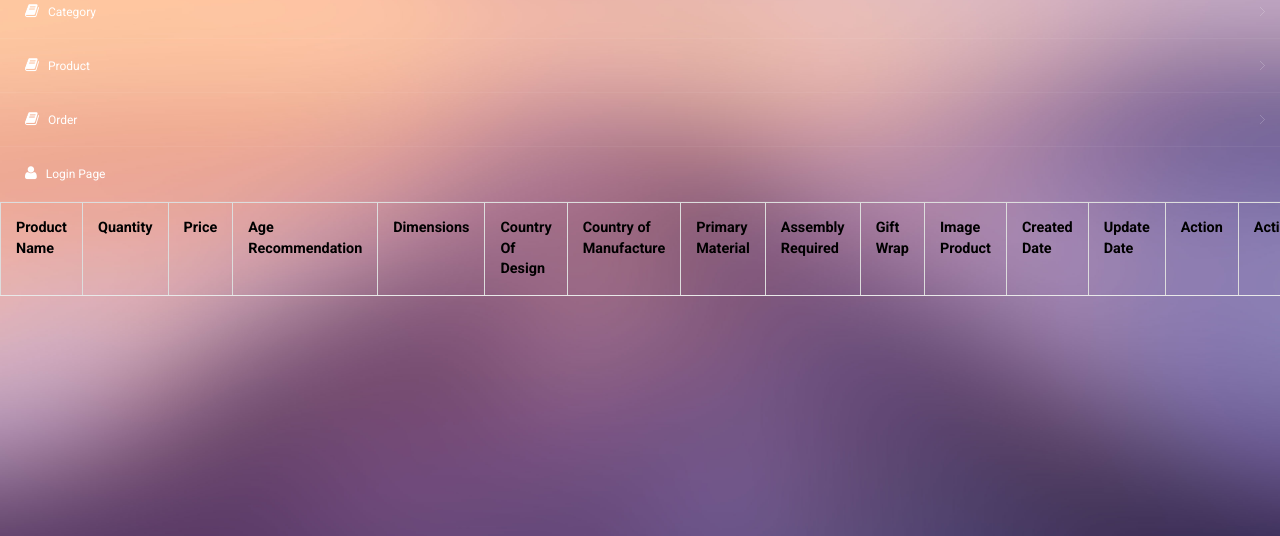
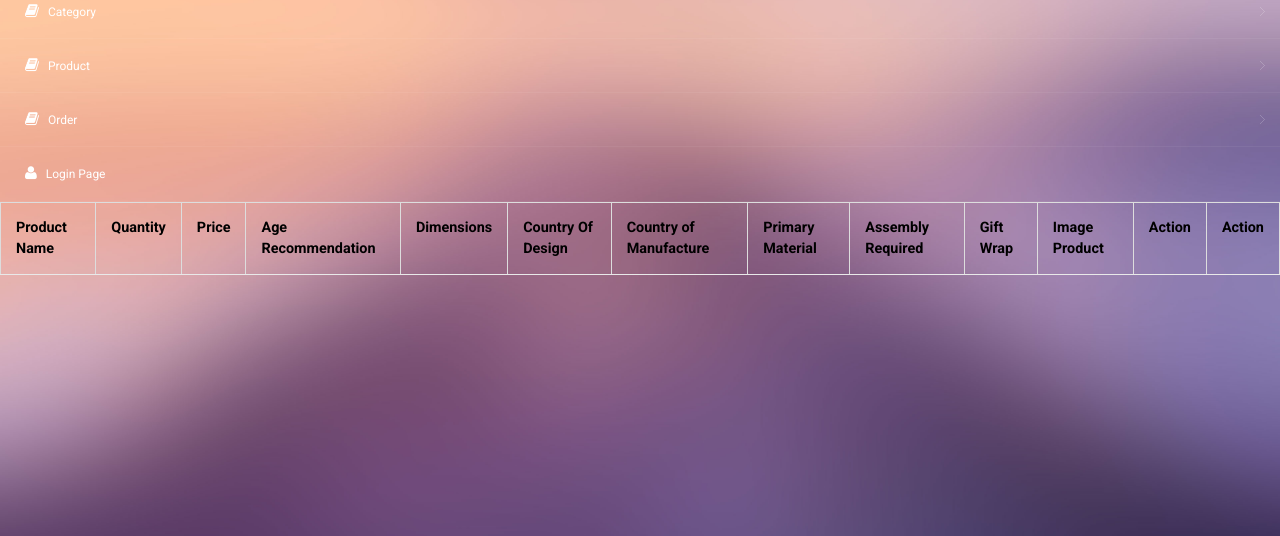
Before and after one commit to NguyenThanhChuong98/project, a Flask app: page /admin/view_all_products in a window 1280 px wide. Shown: the part 202-738 px from the top of the page. Run offline with Flask 2, Linux system fonts and the light colour scheme; data that the repository does not hold is empty; some libraries are stand-ins or nearby versions.

Commit message:
update code 30/11

```diff
--- a/Desktop/toystore/shop/forms.py
+++ b/Desktop/toystore/shop/forms.py
@@ -66,7 +66,7 @@
     product_name = StringField('Product Name',validators=[DataRequired(),Length(min=2, max=20)])
     quantity = IntegerField('Quantity',validators=[DataRequired()])
     price = IntegerField('Price',validators=[DataRequired()])
-    age_recommendation = StringField('Age Recommendation',validators=[DataRequired(),Length(min=2, max=500)])
+    age_recommendation = StringField('Age Recommendation',validators=[DataRequired()])
     dimensions = StringField('Dimensions',validators=[DataRequired(),Length(min=2, max=500)])
     country_of_design = StringField('Country Of Design',validators=[DataRequired(),Length(min=2, max=500)])
     country_of_manufacture = StringField('Country Of Manufacture',validators=[DataRequired(),Length(min=2, max=500)])
--- a/Desktop/toystore/shop/routes.py
+++ b/Desktop/toystore/shop/routes.py
@@ -158,7 +158,8 @@
         update_product.assembly_required = form.assembly_required.data
         update_product.gift_wrap = form.gift_wrap.data
         update_product.image_product = photos.save(request.files.get('image_product'))
-        update_category.update_date = datetime.datetime.utcnow()
+        update_product.update_date = datetime.datetime.utcnow()
+        db.session.add(update_product)
         db.session.commit()
         flash(f"Product has been updated", "success")
         return redirect(url_for('view_all_products', product_id=update_product.id))
--- a/Desktop/toystore/shop/templates/staff/add_category.html
+++ b/Desktop/toystore/shop/templates/staff/add_category.html
@@ -4,7 +4,7 @@
     <form method="POST" action="">
         {{ form.hidden_tag() }}
         <fieldset class="form-group">
-            <legend class="border-bottom mb-4">{{ legend }}</legend>
+           <div class="col-xs-2">
             <div class="form-group">
                 {{ form.category_name.label(class="form-control-label") }}
                 {% if form.category_name.errors %}
@@ -18,6 +18,7 @@
                 {{ form.category_name(class="form-control form-control-lg") }}
                 {% endif %}
             </div>
+        </div>
     </fieldset>
     <div class="form-group">
         {{ form.submit(class="btn btn-outline-info") }}
--- a/Desktop/toystore/shop/templates/staff/add_product.html
+++ b/Desktop/toystore/shop/templates/staff/add_product.html
@@ -4,7 +4,7 @@
     <form method="POST" action="" enctype="multipart/form-data">
         {{ form.hidden_tag() }}
         <fieldset class="form-group" >
-            <legend class='border-bottom mb-4'>Account Info</legend>
+           <div class="col-xs-2">
             <label for='Categories'>Add a category</label>
             <select name='categories' id='categories' class='form-control'>
                 <option value="">Select a category</option>
@@ -130,7 +130,7 @@
                 {{ form.assembly_required(class="form-control form-control-lg") }}
                 {% endif %}
             </div>
-                 <div class="form-group">
+            <div class="form-group">
                 {{ form.gift_wrap.label(class="form-control-label") }}
                 {% if form.gift_wrap.errors %}
                 {{ form.gift_wrap(class="form-control form-control-lg is-invalid") }}
@@ -152,6 +152,7 @@
                 {% endfor %}
                 {% endif %}
             </div>
+             </div>
         </fieldset>
         <div class="form-group">
             {{ form.submit(class="btn btn-outline-info") }}
--- a/Desktop/toystore/shop/templates/staff/update_category.html
+++ b/Desktop/toystore/shop/templates/staff/update_category.html
@@ -4,7 +4,7 @@
     <form method="POST" action="">
         {{ form.hidden_tag() }}
         <fieldset class="form-group">
-            <legend class="border-bottom mb-4">{{ legend }}</legend>
+           <div class="col-xs-2">
             <div class="form-group">
                 {{ form.category_name.label(class="form-control-label") }}
                 {% if form.category_name.errors %}
@@ -19,6 +19,7 @@
                 {% endif %}
             </div>
         </fieldset>
+    </div>
     <div class="form-group">
         {{ form.submit(class="btn btn-outline-info") }}
     </div>
--- a/Desktop/toystore/shop/templates/staff/update_product.html
+++ b/Desktop/toystore/shop/templates/staff/update_product.html
@@ -4,6 +4,7 @@
     <form method="POST" action="" enctype="multipart/form-data">
         {{ form.hidden_tag() }}
         <fieldset class="form-group" >
+            <div class="col-xs-2">
             <label for='Categories'>Add a category</label>
             <select name='categories' id='categories' class='form-control'>
                 <option value="">Select a category</option>
@@ -162,6 +163,7 @@
                 {% endfor %}
                 {% endif %}
             </div>
+        </div>
         </fieldset>
         <div class="form-group">
             {{ form.submit(class="btn btn-outline-info") }}
--- a/Desktop/toystore/shop/templates/staff/view_all_products.html
+++ b/Desktop/toystore/shop/templates/staff/view_all_products.html
@@ -15,8 +15,8 @@
 		<th scope="col" style="color:black">Assembly Required</th>
 		<th scope="col" style="color:black">Gift Wrap</th>
 		<th scope="col" style="color:black">Image Product</th>
-		<th scope="col" style="color:black">Created Date</th>
-		<th scope="col" style="color:black">Update Date</th>
+<!-- 		<th scope="col" style="color:black">Created Date</th>
+		<th scope="col" style="color:black">Update Date</th> -->
 		<th scope="col" style="color:black">Action</th>
 		<th scope="col" style="color:black">Action</th>
 	</tr>
@@ -33,8 +33,8 @@
 		<td style="color:black">{{ product.assembly_required }}</td>
 		<td style="color:black">{{ product.gift_wrap }}</td>
 		<td style="color:black">{{ product.image_product }}</td>
-		<td style="color:black">{{ product.create_date }}</td>
-		<td style="color:black">{{ product.update_date }}</td>
+<!-- 		<td style="color:black">{{ product.create_date }}</td>
+		<td style="color:black">{{ product.update_date }}</td> -->
 		<td><button><a href="{{ url_for('update_product_by_id',product_id=product.id) }}">Edit</a></button></td>
 		<td><button><a href="{{ url_for('delete_product_by_id',product_id=product.id) }}">Delete</a></button></td>
 	</tr>
```
Also changed, not shown: Desktop/toystore/shop/static/staff/images/catsitting_3.jpg (added), Desktop/toystore/shop/static/staff/images/catsitting_4.jpg (added), Desktop/toystore/shop/static/staff/images/catsitting_5.jpg (added), Desktop/toystore/shop/static/staff/images/catsitting_6.jpg (added), Desktop/toystore/shop/static/staff/images/catsitting_7.jpg (added). Lines whose indentation alone changed are shown as unchanged.
